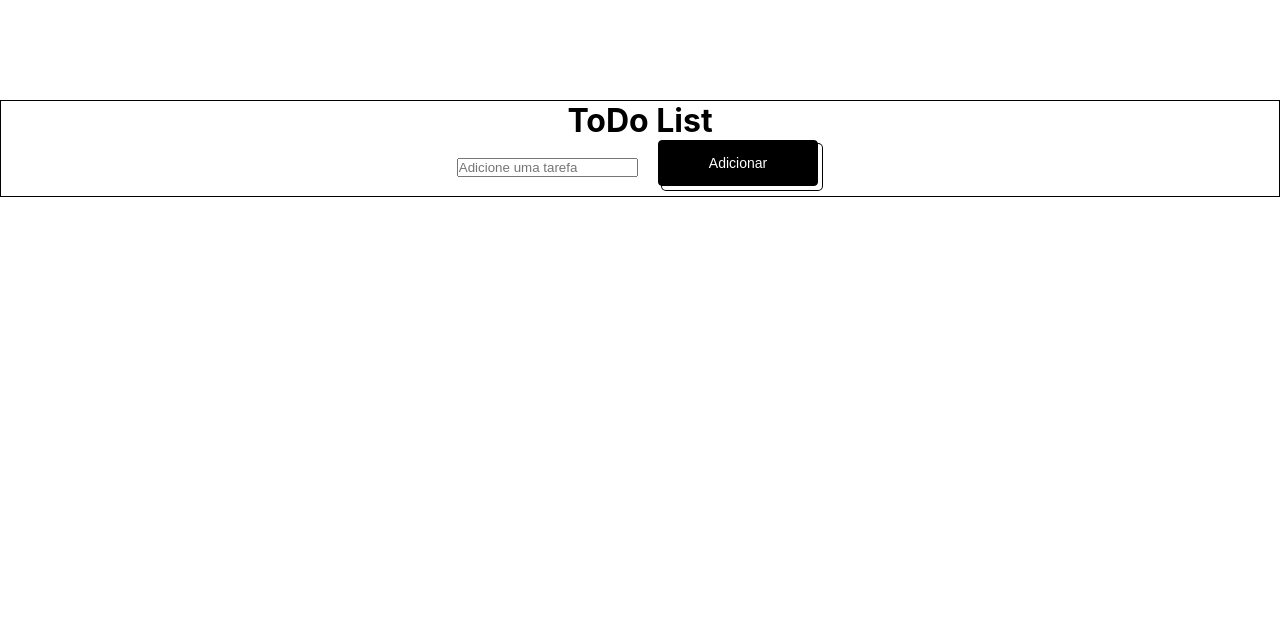
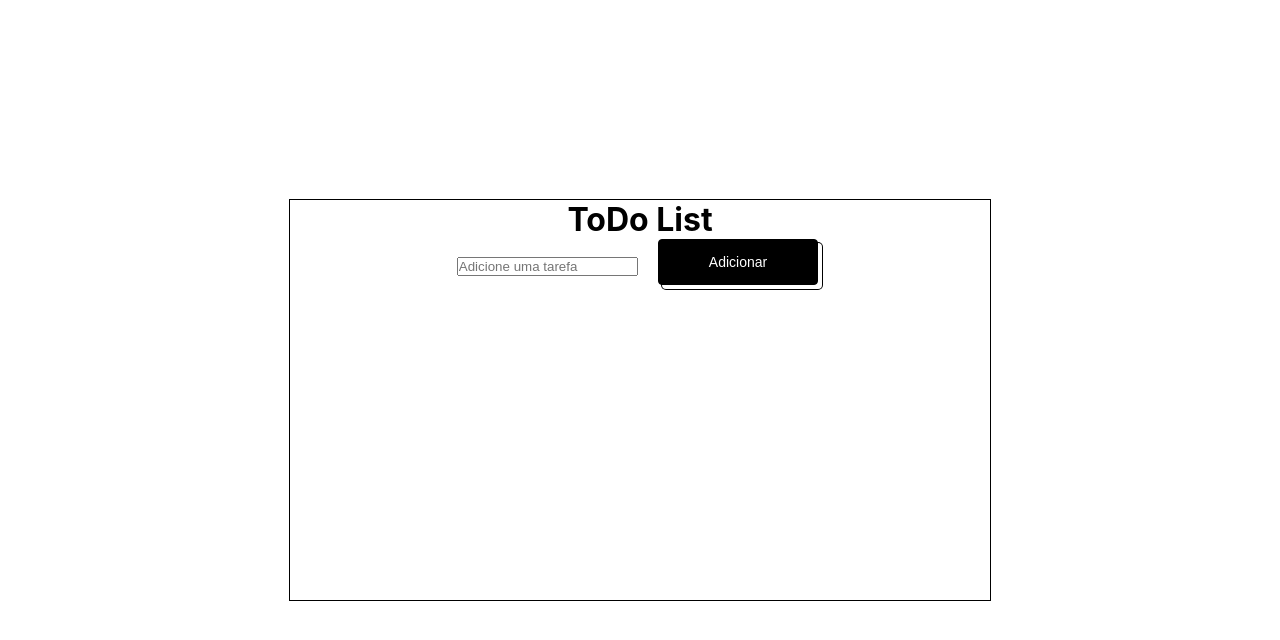
Before and after one commit to johnnysat/todo-list-reactapp, a React (Create React App) app: page / in a window 1280 px wide. Shown: the top 640 px of the page. Built offline with nearby package versions, Linux system fonts and the light colour scheme.

Commit message:
Alinhando todolist ao centro no App.css

```diff
--- a/src/App.css
+++ b/src/App.css
@@ -1,38 +1,8 @@
 .App {
   text-align: center;
+  width: 100vw;
+  height: 100vh;
+  display: flex;
+  justify-content: center;
+  align-items: center
 }
-
-.App-logo {
-  height: 40vmin;
-  pointer-events: none;
-}
-
-@media (prefers-reduced-motion: no-preference) {
-  .App-logo {
-    animation: App-logo-spin infinite 20s linear;
-  }
-}
-
-.App-header {
-  background-color: #282c34;
-  min-height: 100vh;
-  display: flex;
-  flex-direction: column;
-  align-items: center;
-  justify-content: center;
-  font-size: calc(10px + 2vmin);
-  color: white;
-}
-
-.App-link {
-  color: #61dafb;
-}
-
-@keyframes App-logo-spin {
-  from {
-    transform: rotate(0deg);
-  }
-  to {
-    transform: rotate(360deg);
-  }
-}
--- a/src/components/todo.css
+++ b/src/components/todo.css
@@ -4,6 +4,7 @@
 }
 
 .todo-wrapper {
-  margin-top: 100px;
+  width: 700px;
+  height: 400px;
   border: 1px solid #000;
 }
```
